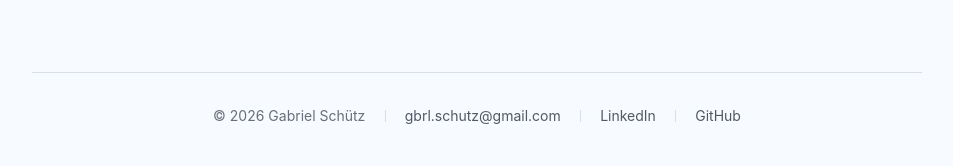
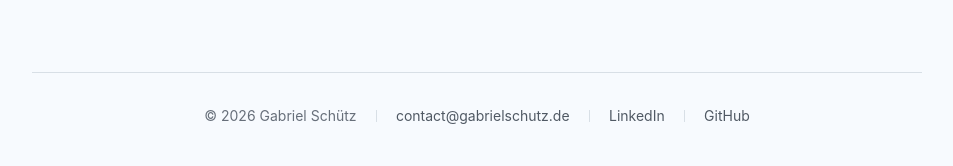
Before and after one commit to gabrielgydu/gabrielgydu.github.io, a Jekyll site: the page built from index.html, in a window 1280 px wide. Shown: the part 1909-2075 px from the top of the page, without its empty margins (163-1116 px from the left). Built offline with Jekyll 4.4.1, drawn with Linux system fonts in a browser that asks for light colours.

Commit message:
Switch contact email off gmail: EN pages -> contact@gabrielschutz.de, DE pages -> kontakt@gabrielschutz.de (re-rendered CV PDFs)

```diff
--- a/_layouts/default.html
+++ b/_layouts/default.html
@@ -49,7 +49,7 @@
     "name": "Gabriel Schütz",
     "jobTitle": "Senior Software Engineer — Payments & Financial Systems",
     "url": "https://gabrielschutz.de/",
-    "email": "mailto:gbrl.schutz@gmail.com",
+    "email": "mailto:contact@gabrielschutz.de",
     "knowsLanguage": ["pt", "de", "en", "fr"],
     "sameAs": [
       "https://www.linkedin.com/in/gabriel-schuetz",
@@ -76,7 +76,7 @@
     <footer class="site-foot">
       <span>© 2026 Gabriel Schütz</span>
       <ul>
-        <li><a href="mailto:gbrl.schutz@gmail.com">gbrl.schutz@gmail.com</a></li>
+        <li><a href="mailto:contact@gabrielschutz.de">contact@gabrielschutz.de</a></li>
         <li><a href="https://www.linkedin.com/in/gabriel-schuetz" rel="me">LinkedIn</a></li>
         <li><a href="https://github.com/gabrielgydu" rel="me">GitHub</a></li>
       </ul>
--- a/cv-de.src.html
+++ b/cv-de.src.html
@@ -49,7 +49,7 @@
   <img class="cv-photo" src="assets/portrait.jpg" alt="Gabriel Schütz de Souza">
   <h1 class="name">Gabriel Schütz de Souza</h1>
   <p class="role">Senior Software Engineer — Payments &amp; Financial Systems</p>
-  <p class="contact">gbrl.schutz@gmail.com &middot; Remote — Brasilien (GMT-3, verlässliche Überschneidung mit den deutschen Nachmittags-Geschäftszeiten) &middot; <a href="https://gabrielschutz.de">gabrielschutz.de</a> &middot; <a href="https://www.linkedin.com/in/gabriel-schuetz">linkedin.com/in/gabriel-schuetz</a></p>
+  <p class="contact">kontakt@gabrielschutz.de &middot; Remote — Brasilien (GMT-3, verlässliche Überschneidung mit den deutschen Nachmittags-Geschäftszeiten) &middot; <a href="https://gabrielschutz.de">gabrielschutz.de</a> &middot; <a href="https://www.linkedin.com/in/gabriel-schuetz">linkedin.com/in/gabriel-schuetz</a></p>
   <p class="langs-line">Deutsch (fließend, TestDaF 5/5/5/4) &middot; Englisch (fließend) &middot; Portugiesisch (Muttersprache) &middot; Französisch (B2)</p>
 
   <p class="summary">Sechs Jahre Verantwortung für umsatzkritische Zahlungs- und Compliance-Systeme im produktiven Betrieb einer deutschen Aviation-SaaS: Stripe-Connect-Pipelines, SEPA, Mehrwährungs-Abstimmung, EU-E-Invoicing und deutsche Steuer-Integration — Bereiche, in denen Fehler unmittelbar rechtliche und finanzielle Folgen haben. KI-gestützte Arbeitsweise; einer von drei Kernentwicklern, die die gesamte Plattform am Laufen hielten.</p>
--- a/cv-en.src.html
+++ b/cv-en.src.html
@@ -47,7 +47,7 @@
 <body>
   <h1 class="name">Gabriel Schütz de Souza</h1>
   <p class="role">Senior Software Engineer — Payments &amp; Financial Systems</p>
-  <p class="contact">gbrl.schutz@gmail.com &middot; Remote — Brazil (GMT-3, 1–2h ahead of US Eastern; full US-hours overlap) &middot; <a href="https://gabrielschutz.de">gabrielschutz.de</a> &middot; <a href="https://www.linkedin.com/in/gabriel-schuetz">linkedin.com/in/gabriel-schuetz</a></p>
+  <p class="contact">contact@gabrielschutz.de &middot; Remote — Brazil (GMT-3, 1–2h ahead of US Eastern; full US-hours overlap) &middot; <a href="https://gabrielschutz.de">gabrielschutz.de</a> &middot; <a href="https://www.linkedin.com/in/gabriel-schuetz">linkedin.com/in/gabriel-schuetz</a></p>
   <p class="langs-line">English &middot; German (fluent, TestDaF 5/5/5/4) &middot; Portuguese (native) &middot; French (B2)</p>
 
   <p class="summary">Six years owning revenue-critical payment and compliance systems in production for a German aviation SaaS: Stripe Connect pipelines, SEPA, multi-currency reconciliation, EU e-invoicing, and German tax integration — domains where errors have legal and financial consequences. AI-augmented workflow; one of three core developers who kept the entire platform running.</p>
--- a/de/index.html
+++ b/de/index.html
@@ -16,7 +16,7 @@ description: "Senior Software Engineer für Payments & Finanzsysteme — Stripe
     <p class="avail"><span class="dot" aria-hidden="true"></span><b>Offen für Senior-Rollen in Payments &amp; Fintech</b> · 100% Remote · Echtzeit-Überlappung mit den US-Geschäftszeiten (nachmittags mit der EU).</p>
     <div class="cta-row hero-cta">
       <a class="btn btn-primary" href="/assets/Gabriel-Schutz-Lebenslauf-DE.pdf" download="Gabriel-Schutz-Lebenslauf-DE.pdf">Lebenslauf <span class="pdf">DE · PDF</span></a>
-      <a class="btn btn-ghost" href="mailto:gbrl.schutz@gmail.com">E-Mail</a>
+      <a class="btn btn-ghost" href="mailto:kontakt@gabrielschutz.de">E-Mail</a>
     </div>
   </div>
   <img class="portrait" src="/assets/portrait.jpg" width="215" height="266" alt="Gabriel Schütz" loading="eager">
@@ -91,7 +91,7 @@ description: "Senior Software Engineer für Payments & Finanzsysteme — Stripe
     <a class="btn btn-ghost" href="/assets/Gabriel-Schutz-CV-EN.pdf" download="Gabriel-Schutz-CV-EN.pdf">CV <span class="pdf">EN · PDF</span></a>
   </div>
   <ul class="contact-links">
-    <li><a href="mailto:gbrl.schutz@gmail.com">
+    <li><a href="mailto:kontakt@gabrielschutz.de">
       <svg class="ico" viewBox="0 0 24 24" fill="none" stroke="currentColor" stroke-width="2" stroke-linecap="round" stroke-linejoin="round" aria-hidden="true"><rect x="2" y="4" width="20" height="16" rx="2"/><path d="m2 6 10 7 10-7"/></svg>
       E-Mail</a></li>
     <li><a href="https://www.linkedin.com/in/gabriel-schuetz" rel="me noopener" target="_blank">
--- a/index.html
+++ b/index.html
@@ -16,7 +16,7 @@ description: "Senior software engineer specialized in payments & financial syste
     <p class="avail"><span class="dot" aria-hidden="true"></span><b>Open to senior payments &amp; fintech roles</b> · 100% remote · GMT-3&nbsp;— 1–2h ahead of US&nbsp;Eastern, full overlap with the US workday (afternoons with the EU).</p>
     <div class="cta-row hero-cta">
       <a class="btn btn-primary" href="/assets/Gabriel-Schutz-CV-EN.pdf" download="Gabriel-Schutz-CV-EN.pdf">Download CV <span class="pdf">EN · PDF</span></a>
-      <a class="btn btn-ghost" href="mailto:gbrl.schutz@gmail.com">Email me</a>
+      <a class="btn btn-ghost" href="mailto:contact@gabrielschutz.de">Email me</a>
     </div>
   </div>
   <img class="portrait" src="/assets/portrait.jpg" width="215" height="266" alt="Gabriel Schütz" loading="eager">
@@ -92,7 +92,7 @@ description: "Senior software engineer specialized in payments & financial syste
     <a class="btn btn-ghost" href="/assets/Gabriel-Schutz-Lebenslauf-DE.pdf" download="Gabriel-Schutz-Lebenslauf-DE.pdf">Lebenslauf <span class="pdf">DE · PDF</span></a>
   </div>
   <ul class="contact-links">
-    <li><a href="mailto:gbrl.schutz@gmail.com">
+    <li><a href="mailto:contact@gabrielschutz.de">
       <svg class="ico" viewBox="0 0 24 24" fill="none" stroke="currentColor" stroke-width="2" stroke-linecap="round" stroke-linejoin="round" aria-hidden="true"><rect x="2" y="4" width="20" height="16" rx="2"/><path d="m2 6 10 7 10-7"/></svg>
       Email</a></li>
     <li><a href="https://www.linkedin.com/in/gabriel-schuetz" rel="me noopener" target="_blank">
```
Also changed, not shown: 2 other files.
